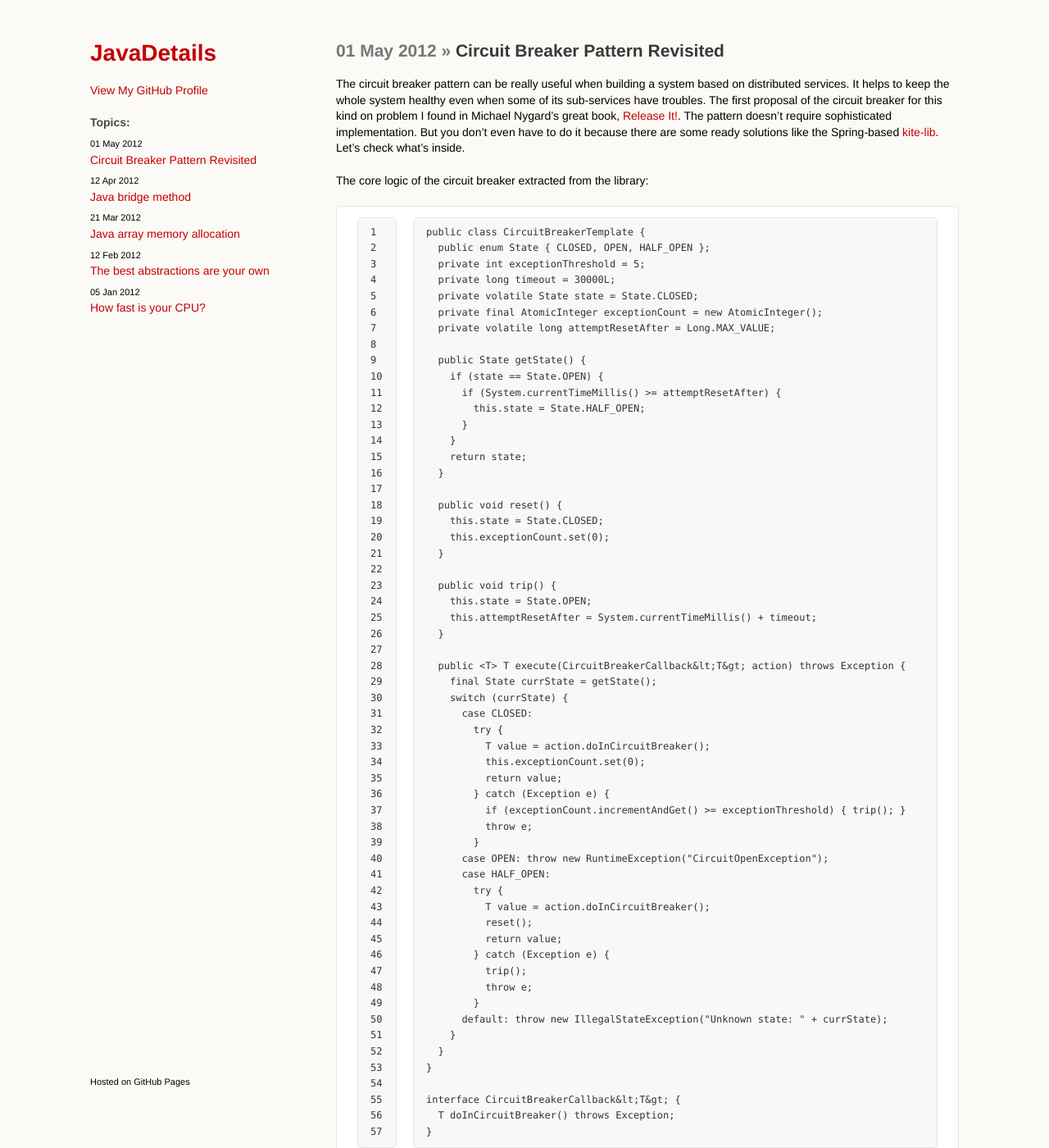
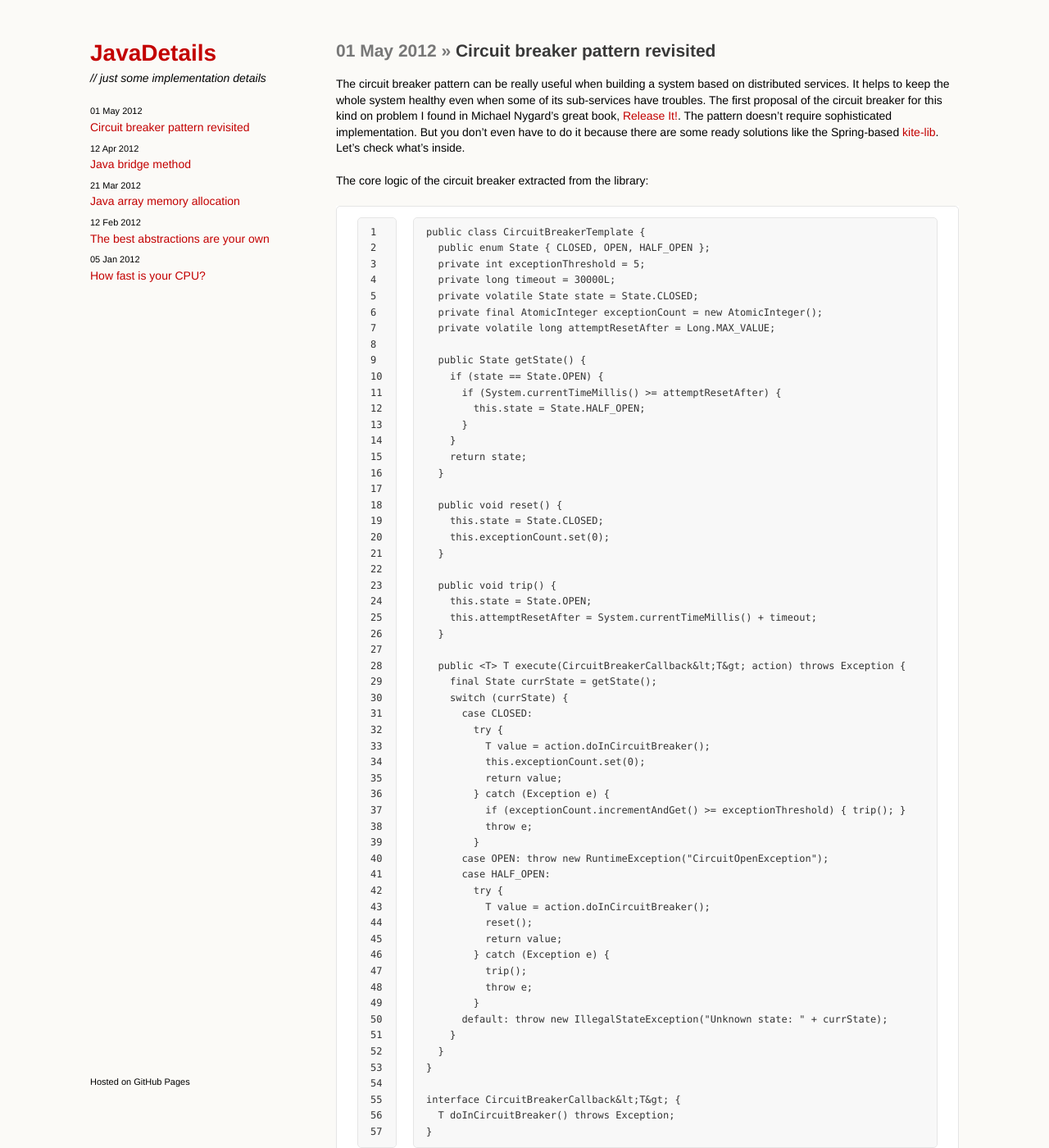
Before and after one commit to alider/alider.github.com, a Jekyll site: the page built from _posts/2012-05-01-circuit-breaker-pattern-revisited.md, in a window 1280 px wide and 1400 px high. Shown: the whole window at 82% size. Built offline with Jekyll 4.4.1, drawn with Linux system fonts in a browser that asks for light colours; Markdown is read by kramdown in place of the engine named in the settings.

Commit message:
Fix small text bugs; Modularize layout pages

```diff
--- /dev/null
+++ b/_includes/header.html
@@ -0,0 +1,10 @@
+<p><i>// just some implementation details</i></p>
+<!-- <p class="view"><a href="https://github.com/alider">View My GitHub Profile</a></p> -->
+<ul class="posts">
+  {% for post in site.posts %}
+    <li>
+      <small><span>{{ post.date | date_to_string }}</span></small><br/>
+      <span><a href="{{ BASE_PATH }}{{ post.url }}">{{ post.title }}</a></span>
+    </li>
+  {% endfor %}
+</ul>
--- a/_layouts/post.html
+++ b/_layouts/post.html
@@ -15,14 +15,7 @@
     <div class="wrapper">
       <header>
         <h1><a href="/">JavaDetails</a></h1>
-        <p></p>
-        <p class="view"><a href="https://github.com/alider">View My GitHub Profile</a></p>
-        <h4>Topics:</h4>
-        <ul class="posts">
-          {% for post in site.posts %}
-            <li><small><span>{{ post.date | date_to_string }}</span></small><br/><span><a href="{{ BASE_PATH }}{{ post.url }}">{{ post.title }}</a></span></li>
-          {% endfor %}
-        </ul>
+        {% include header.html %}
       </header>
       <section>
         <h2><span class="date">{{ page.date | date_to_string }} &raquo;</span> {{ page.title }}</h2>
@@ -32,17 +25,6 @@
         <p><small>Hosted on GitHub Pages</small></p>
       </footer>
     </div>
-    <!-- <script src="javascripts/scale.fix.js"></script>
-              <script type="text/javascript">
-            var gaJsHost = (("https:" == document.location.protocol) ? "https://ssl." : "http://www.");
-            document.write(unescape("%3Cscript src='" + gaJsHost + "google-analytics.com/ga.js' type='text/javascript'%3E%3C/script%3E"));
-          </script>
-          <script type="text/javascript">
-            try {
-              var pageTracker = _gat._getTracker("UA-31173165-1");
-            pageTracker._trackPageview();
-            } catch(err) {}
-          </script> -->
-
+    {% include analytics.html %}
   </body>
 </html>
--- a/_posts/2012-05-01-circuit-breaker-pattern-revisited.md
+++ b/_posts/2012-05-01-circuit-breaker-pattern-revisited.md
@@ -1,6 +1,6 @@
 ---
 layout: post
-title: "Circuit Breaker Pattern Revisited"
+title: "Circuit breaker pattern revisited"
 description: ""
 category:
 tags: []
@@ -118,7 +118,7 @@ Instead of using timeout for implementing scenario when the circuit is OPEN we c
 
 The environment for the solution is multithreaded by its nature. In most cases it's a web application aggregating content from external services. This kind of application has thread pool used to process request handlers. So the circuit breaker needs to be prepared to be executed by many threads at the same time. Also, it must be transparent for the whole system especially in terms of performance and liveness. The biggest risk with the solution (in both implementations) is the situation that the circuit is OPEN even in the case when the service is healthy again. That's something we have to prevent for sure. At the same time we can not make too much locking especially for the case when everything is fine.
 
-Both solutions are based on similar pattern - global mutable variable holding the state of the circuit. What we must be sure here is the fact that modifications to this state must be propagated through the CPU caches to main memory so that other threads can see it. Because the change of this variable isn't based on the previous value (read-modify-write) we can do it with quite lightweight <code>volatile</code>. We have also additional global variable - failures counter. In this case we couldn't use <code>volatile</code> for it because <code>failures++</code> isn't atomic (read-modify-write). So, <code>AtomicInteger.incrementAndGet</code> is used which is a little more expensive (from the performance point of view) then <code>volatile</code> but much less then any explicit locking.
+Both solutions are based on similar pattern - global mutable variable holding the state of the circuit. What we must be sure here is the fact that modifications to this state must be propagated through the CPU caches to main memory so that other threads can see it. Because the change of this variable isn't based on the previous value (read-modify-write) we can do it with quite lightweight `volatile`. We have also additional global variable - failures counter. In this case we couldn't use `volatile` for it because `failures++` isn't atomic (read-modify-write). So, `AtomicInteger.incrementAndGet` is used which is a little more expensive (from the performance point of view) then `volatile` but much less then any explicit locking.
 
 It must be said that the second implementation is more risky because of this additional monitor thread which is the only one place where once opened circuit can be closed. So in case the monitor thread dies we must have some fallback solution in place. Also it might happen that the monitor thread failed at startup, so we should have here some logic to reset the failures counter after some time/value.
 
--- a/stylesheets/styles.css
+++ b/stylesheets/styles.css
@@ -179,6 +179,10 @@ header ul li {
   padding-bottom:5px;
 }
 
+header h1 {
+  margin-bottom:5px;
+}
+
 header h4 {
   margin-bottom:5px;
 }
```
Also changed, not shown: _includes/analytics.html (added, +11 -0 lines), _layouts/default.html (+2 -20 lines), _posts/2012-03-21-java-array-memory-allocation.md (+4 -4 lines).
